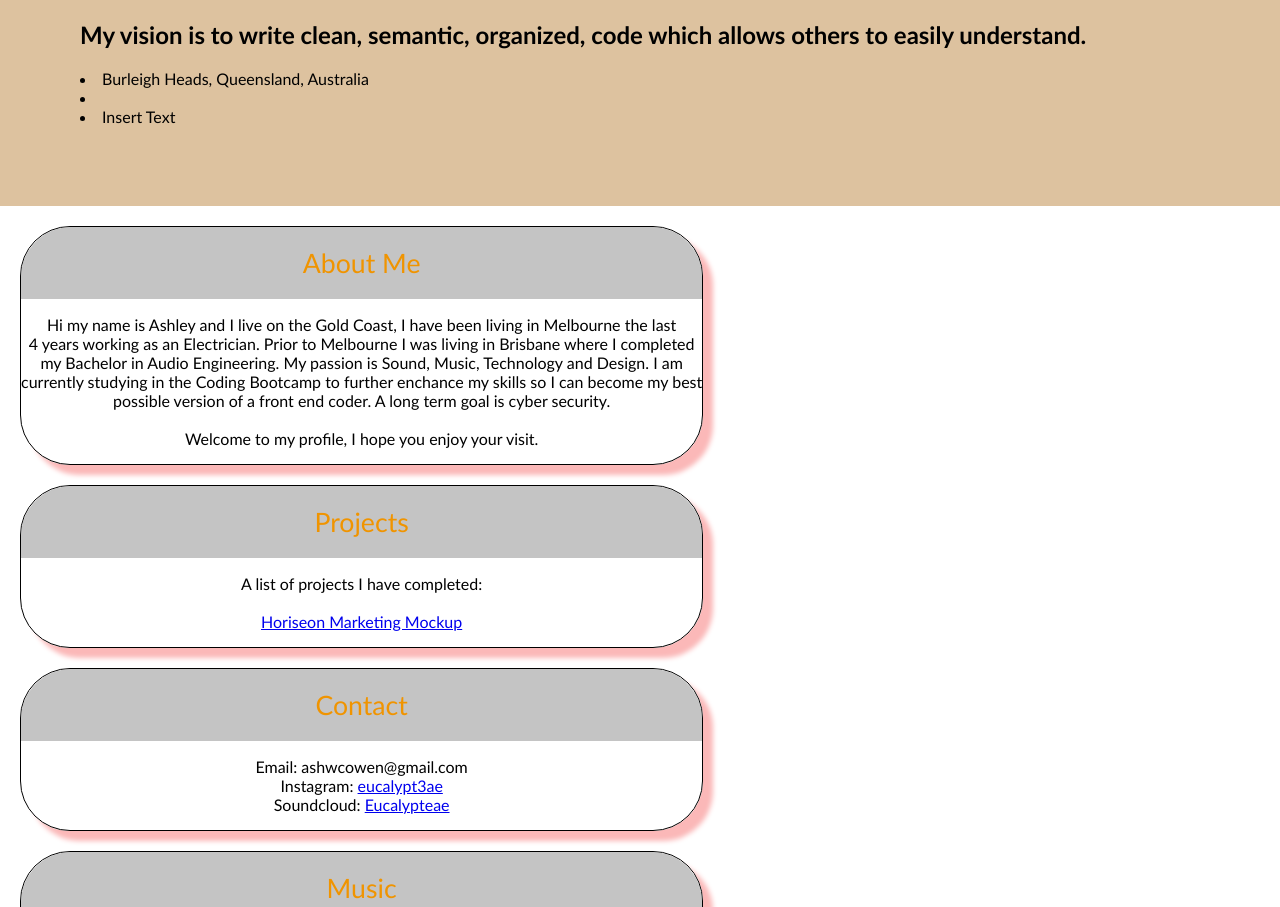
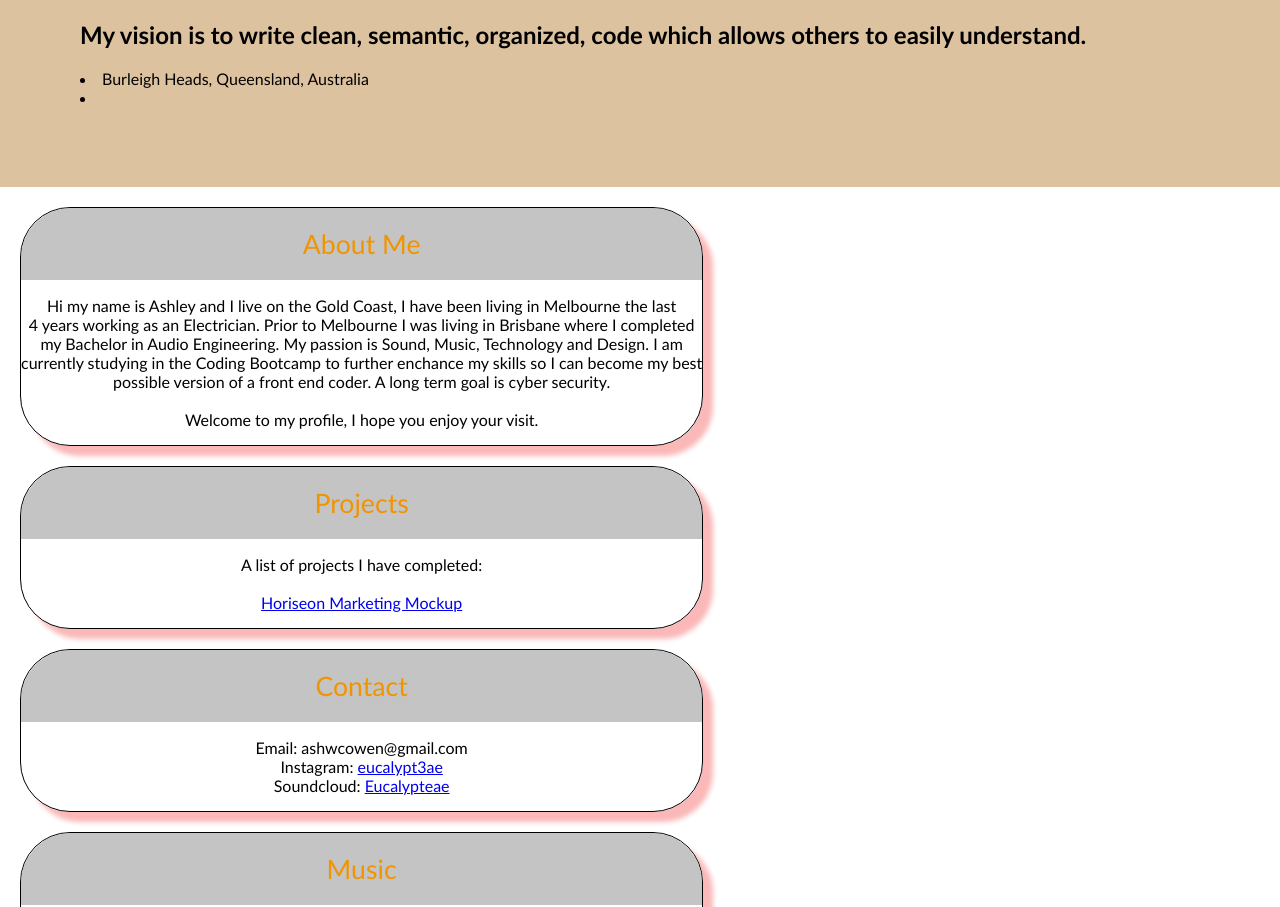
Before and after one commit to ashleycowen/portfolio, a plain HTML site: page index.html in a window 1280 px wide. Shown: the part 884-1791 px from the top of the page. Drawn offline with Linux system fonts and the light colour scheme; files that its build step writes are made by us from their sources; files whose address does not match are found by name.

```diff
--- a/index.html
+++ b/index.html
@@ -38,7 +38,6 @@
       <h2>My vision is to write clean, semantic, organized, code which allows others to easily understand.</h2>
       <li>Burleigh Heads, Queensland, Australia</li>
       <li></li>
-      <li>Insert Text</li>
     </aside>
 
     <!-- Product Cards -->
```
